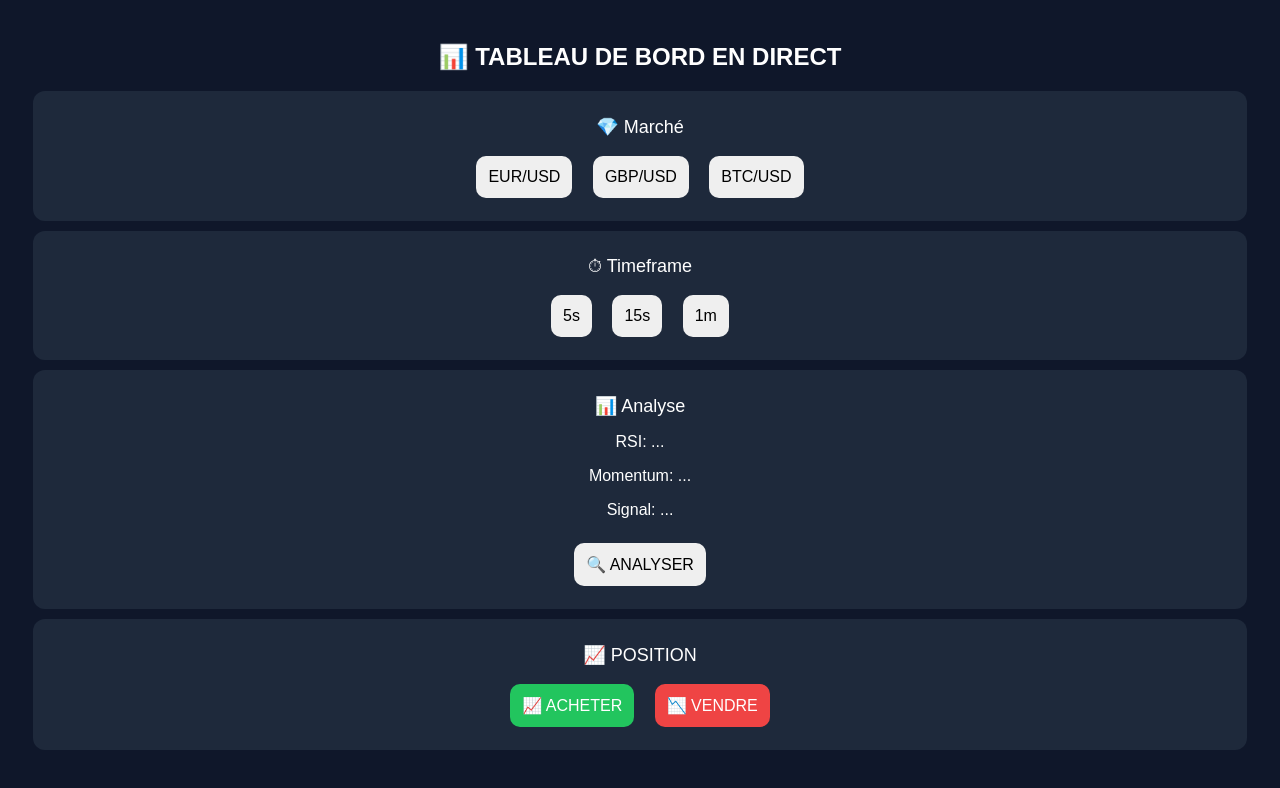
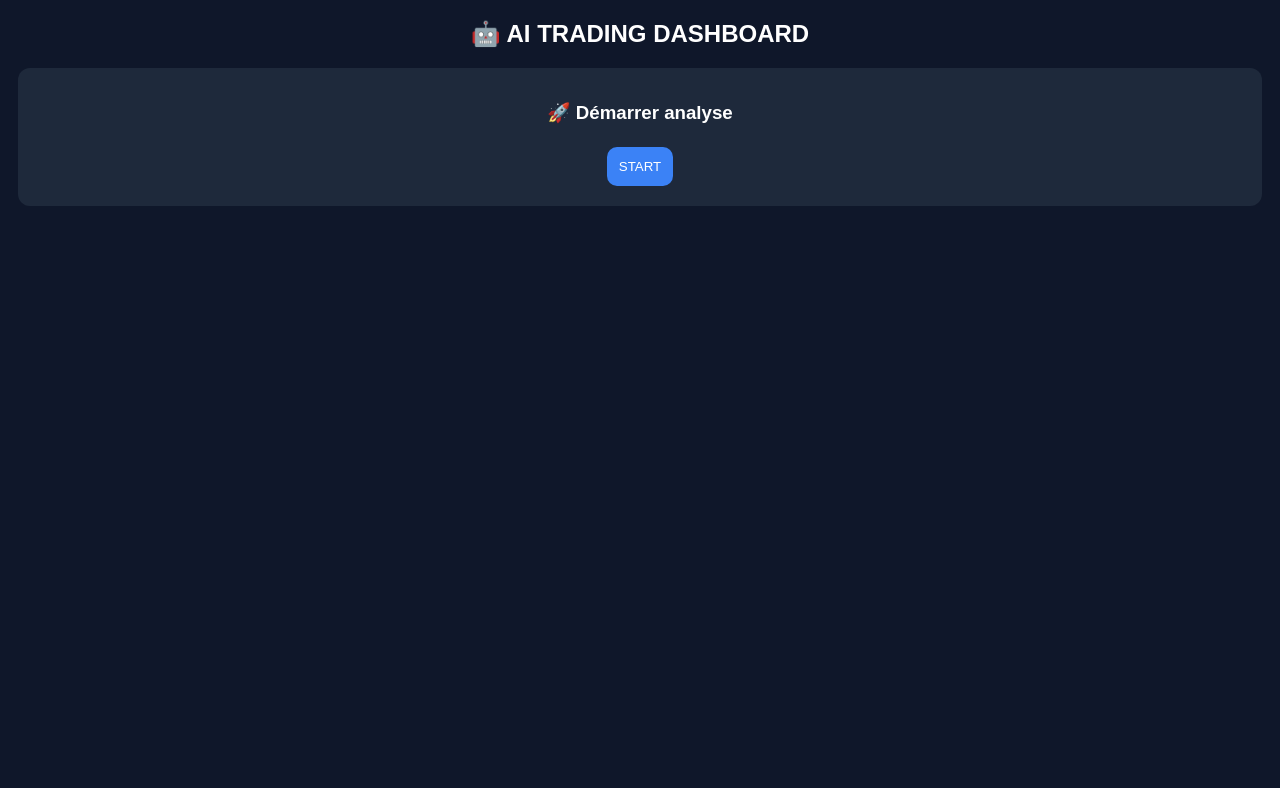
Before and after one commit to moto34091-alt/Bomm, a website: page public/index.html in a window 1280 px wide. Drawn offline with Linux system fonts and the light colour scheme.

Commit message:
Update AI Trading Dashboard layout and functionality

```diff
--- a/public/index.html
+++ b/public/index.html
@@ -2,7 +2,7 @@
 <html>
 <head>
 <meta name="viewport" content="width=device-width, initial-scale=1">
-<title>TABLEAU DE BORD LIVE</title>
+<title>AI TRADING DASHBOARD</title>
 
 <style>
 body {
@@ -10,10 +10,9 @@ body {
     background:#0f172a;
     color:white;
     text-align:center;
-    padding:15px;
 }
 
-.box {
+.card {
     background:#1e293b;
     margin:10px;
     padding:15px;
@@ -22,71 +21,60 @@ body {
 
 button {
     padding:12px;
-    margin:8px;
+    margin:5px;
     border:none;
     border-radius:10px;
-    font-size:16px;
     cursor:pointer;
 }
 
-.buy {
-    background:#22c55e;
-    color:white;
-}
+.green { background:#22c55e; color:white; }
+.red { background:#ef4444; color:white; }
+.blue { background:#3b82f6; color:white; }
 
-.sell {
-    background:#ef4444;
-    color:white;
-}
-
-.step {
-    font-size:18px;
-    margin:10px 0;
-}
+.hidden { display:none; }
 </style>
 </head>
 
 <body>
 
-<h2>📊 TABLEAU DE BORD EN DIRECT</h2>
+<h2>🤖 AI TRADING DASHBOARD</h2>
 
 <!-- STEP 1 -->
-<div class="box">
-    <div class="step">💎 Marché</div>
+<div id="step1" class="card">
+    <h3>🚀 Démarrer analyse</h3>
+    <button class="blue" onclick="step2()">START</button>
+</div>
+
+<!-- STEP 2 -->
+<div id="step2" class="card hidden">
+    <h3>💎 Choisir marché</h3>
     <button onclick="setMarket('EUR/USD')">EUR/USD</button>
     <button onclick="setMarket('GBP/USD')">GBP/USD</button>
     <button onclick="setMarket('BTC/USD')">BTC/USD</button>
 </div>
 
-<!-- STEP 2 -->
-<div class="box">
-    <div class="step">⏱ Timeframe</div>
+<!-- STEP 3 -->
+<div id="step3" class="card hidden">
+    <h3>⏱ Timeframe</h3>
     <button onclick="setTime('5s')">5s</button>
     <button onclick="setTime('15s')">15s</button>
     <button onclick="setTime('1m')">1m</button>
 </div>
 
-<!-- STEP 3 -->
-<div class="box">
-    <div class="step">📊 Analyse</div>
+<!-- STEP 4 -->
+<div id="step4" class="card hidden">
+    <h3>📊 Analyse IA</h3>
+
     <p id="rsi">RSI: ...</p>
     <p id="momentum">Momentum: ...</p>
-    <p id="signal">Signal: ...</p>
+    <p id="confidence">Confidence: ...</p>
 
-    <button onclick="analyze()">🔍 ANALYSER</button>
+    <button class="blue" onclick="analyze()">ANALYSE</button>
 </div>
 
-<!-- STEP 4 -->
-<div class="box">
-    <div class="step">📈 POSITION</div>
-
-    <button class="buy" onclick="alert('📈 BUY (UI seulement)')">
-        📈 ACHETER
-    </button>
-
-    <button class="sell" onclick="alert('📉 SELL (UI seulement)')">
-        📉 VENDRE
-    </button>
+<!-- STEP 5 -->
+<div id="step5" class="card hidden">
+    <h2 id="finalSignal">SIGNAL</h2>
 </div>
 
 <script>
@@ -94,44 +82,38 @@ button {
 let market = "";
 let time = "";
 
-// 📌 STEP 1
+// 1
+function step2() {
+    document.getElementById("step1").classList.add("hidden");
+    document.getElementById("step2").classList.remove("hidden");
+}
+
+// 2
 function setMarket(m) {
     market = m;
-    alert("Marché sélectionné: " + m);
+    document.getElementById("step3").classList.remove("hidden");
 }
 
-// 📌 STEP 2
+// 3
 function setTime(t) {
     time = t;
-    alert("Timeframe: " + t);
+    document.getElementById("step4").classList.remove("hidden");
 }
 
-// 📌 STEP 3 (SIMULATION ANALYSE)
-function analyze() {
+// 4
+async function analyze() {
 
-    if (!market || !time) {
-        alert("Choisir marché + time");
-        return;
-    }
+    const res = await fetch("/api/analyze");
+    const data = await res.json();
 
-    let rsi = Math.floor(Math.random() * 100);
+    document.getElementById("rsi").innerText = "RSI: " + data.rsi;
+    document.getElementById("momentum").innerText = "Momentum: " + data.momentum;
+    document.getElementById("confidence").innerText = "Confidence: " + data.confidence + "%";
 
-    let momentum = "NEUTRE";
-    let signal = "WAIT";
+    document.getElementById("step5").classList.remove("hidden");
 
-    if (rsi < 30) {
-        momentum = "📈 HAUSSIER 🟢";
-        signal = "CALL 🟢";
-    }
-
-    if (rsi > 70) {
-        momentum = "📉 BAISSIER 🔴";
-        signal = "PUT 🔴";
-    }
-
-    document.getElementById("rsi").innerText = "RSI: " + rsi;
-    document.getElementById("momentum").innerText = "Momentum: " + momentum;
-    document.getElementById("signal").innerText = "Signal: " + signal;
+    document.getElementById("finalSignal").innerText =
+        data.emoji + " SIGNAL: " + data.signal;
 }
 
 </script>
```
